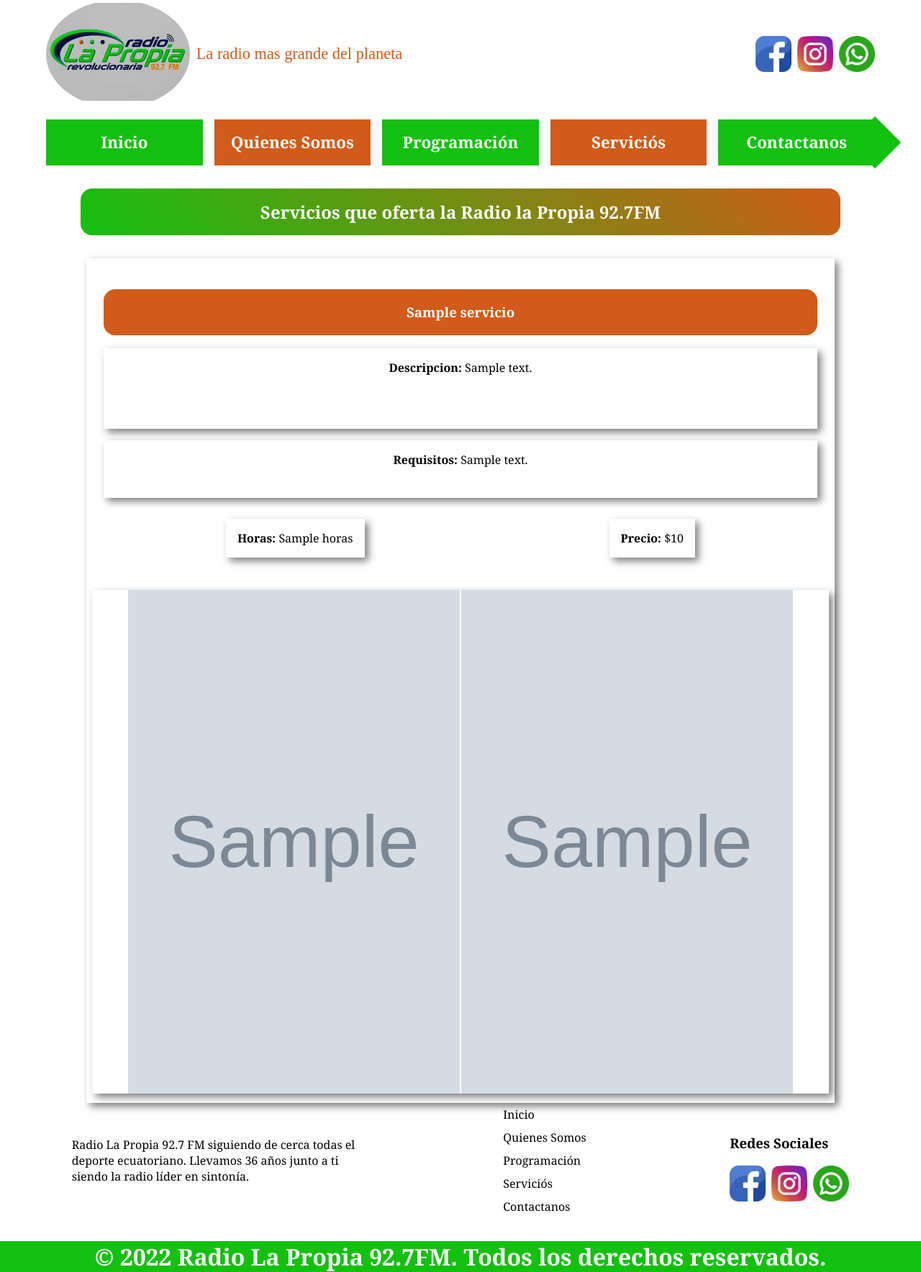
After one commit to Jerson-Chimbo/Radio-la-Propia92.7Fm, a PHP site: template views/client/servicios.html.php in a window 1280 px wide. The commit adds this page. Shown: the whole page at 72% size. Run offline with PHP 8.4, Linux system fonts and the light colour scheme; the template is opened without the code that fills it: most values are stand-ins (such as "Sample title", 1, 10 or a date in 2020); grey boxes marked "Sample" are stand-in pictures.

```diff
--- a/public/css/layout.css
+++ b/public/css/layout.css
@@ -485,3 +485,89 @@ margin-top: 1rem;
     font-size: 1.2rem;
     text-decoration: underline solid var(--color-secundario);
 }
+
+.servicios-items{
+    display: flex;
+    flex-direction: column;
+    justify-content: space-around;
+    width: 80%;
+    margin: auto;
+    align-items: center;
+    border-radius: 1rem ;
+}
+.item-servicios{
+    display: inline-flex;
+    flex-direction: row;
+    justify-content: space-around;
+    align-items: center;
+    width: 100%;
+    margin-top: 2rem;
+    height: 3rem;
+
+
+}
+.imagenes-servicios{
+    width: 100%;
+    border-collapse: collapse;
+    margin-top: 1rem;
+    display: inline-flex;
+    flex-direction: row;
+    justify-content: center;
+    align-items: center;
+    gap: 0.1rem;
+    margin-top: 2rem;
+    box-shadow: var(--box-shadow);
+
+}
+.imagenes-servicios img{
+
+    width: 45%;
+    height: 700px;
+
+}
+
+.servicios-items h3, p{
+    text-align: center;
+}
+
+.servicios-items > section{
+    box-shadow: var(--box-shadow);
+    padding: var(--padding-1);
+    width: 100%;
+}
+.servicios-descr{
+    padding: var(--padding-2);
+}
+.servicios-descr >div> h3{
+    background-color:var(--color-terciario);
+
+    color: white;
+    font-weight: bold;
+    height: 4rem;
+    line-height: 4rem;
+    border-radius: 1rem;
+}
+.servicios-descr > div > p{
+    box-shadow: var(--box-shadow);
+    min-height: 5rem;
+    padding: var(--padding-2);
+}
+.servicios-descr > div >div{
+    box-shadow: var(--box-shadow);
+    min-height: 3rem;
+    padding: var(--padding-2);
+    text-align: center;
+}
+.item-servicios > span{
+    box-shadow: var(--box-shadow);
+    padding: var(--padding-2);
+}
+.servicos > h2{
+    background-image: linear-gradient(45deg,var(--color-secundario),var(--color-terciario));
+    width: 80%;
+    margin: 2rem auto 2rem;
+    border-radius: 1rem;
+    text-align: center;
+    padding: var(--padding-2);
+    color: white;
+}
--- /dev/null
+++ b/views/client/servicios.html.php
@@ -0,0 +1,27 @@
+<div class="servicos">
+<h2>Servicios que oferta la Radio la Propia 92.7FM</h2>
+
+<div class="servicios-items">
+    <?php foreach($servicios as $servicio): ?>
+    <section>
+    <div class="servicios-descr">
+        <div>
+            <h3><?=$servicio['nombre'] ?></h3>
+
+            <p><b>Descripcion: </b> <?=$servicio['descripcion'] ?></p>
+            <div><span><b> Requisitos: </b> <?= $servicio['requisitos'] ?></span></div>
+        </div>
+        <div class="item-servicios">
+            <span><b>Horas:  </b> <?=$servicio['horas'] ?></span>
+            <span><b>Precio: </b>$<?=$servicio['precio'] ?></span>
+        </div>
+    </div>
+    <div class="imagenes-servicios">
+        <img src="/<?= $servicio['imagen1'] ?>" alt="">
+        <img src="/<?= $servicio['imagen2'] ?>" alt="">
+    </div>
+    </section>
+    <?php endforeach; ?>
+</div>
+
+</div>
--- a/views/templates/layout.html.php
+++ b/views/templates/layout.html.php
@@ -25,7 +25,7 @@
                 <div class="cuadrado"> <a href=""> Inicio </a></div>
                 <div class="cuadrado"> <a href=""> Quienes Somos</a></div>
                 <div class="cuadrado"> <a href=""> Programación</a></div>
-                <div class="cuadrado"> <a href=""> Serviciós</a></div>
+                <div class="cuadrado"> <a href="/servicios"> Serviciós</a></div>
                 <div class="cuadrado ultimo"> <a href=""> Contactanos</a></div>
             </nav>
         </div>
--- a/views/templates/layout_admin.html.php
+++ b/views/templates/layout_admin.html.php
@@ -20,7 +20,7 @@
             <nav class="header-in">
                 <div class="cuadrado"> <a href="/admin/add/noticias"> Inresar Noticias </a></div>
                 <div class="cuadrado"> <a href="/admin/list/noticias"> Opciones de Noticias </a></div>
-                <div class="cuadrado-ul"> <a href=""> Ingresar los Servicios</a></div>
+                <div class="cuadrado-ul"> <a href="/admin/add/servicios"> Ingresar los Servicios</a></div>
             </nav>
         </div>
         <?php endif; ?>
```
Also changed, not shown: models/noticias/noticias.json (+24 -1 lines), models/servicios/servicios.json (added, +13 -0 lines), src/aplication/RoutesAplication.php (+18 -0 lines), src/controllers/Admin.php (+36 -0 lines), src/controllers/Servicios.php (added, +22 -0 lines), views/admin/addServicios.html.php (added, +27 -0 lines), public/asset/img/galery/Yisus.png (added), public/asset/img/galery/sistema de inventario.png (added), public/asset/img/galery/unot.png (added), public/asset/img/guardia.jfif (added), public/asset/img/primera.jfif (added), public/asset/img/segunda.jfif (added), public/asset/img/servicios/ChocoSoya.png (added), public/asset/img/servicios/Paletaso.png (added), 2 more files.
